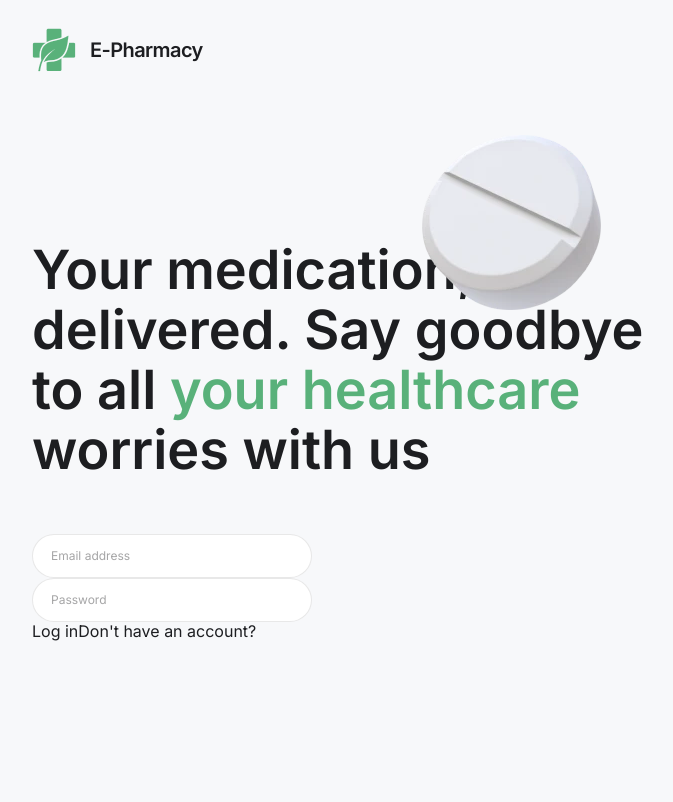
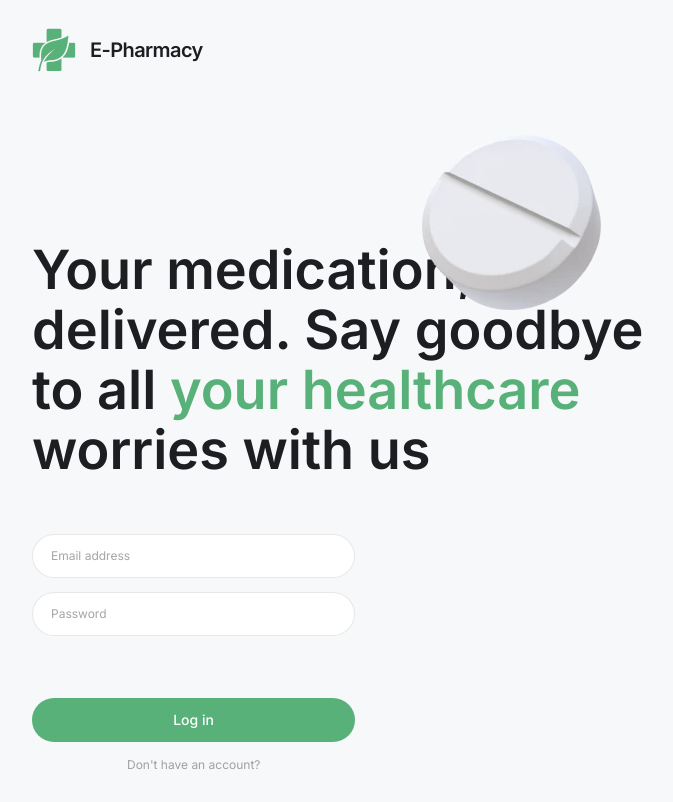
Before and after one commit to hllverel/E-Pharmacy-franchise, a React (Vite) app in the folder frontend/: page /login in a window 1280 px wide. Shown: the whole page, without its empty margins (0-673 px from the left). Built offline with nearby package versions, Linux system fonts and the light colour scheme; no server answers.

Commit message:
login form css

```diff
--- a/frontend/src/components/FormInput/FormInput.module.css
+++ b/frontend/src/components/FormInput/FormInput.module.css
@@ -26,6 +26,7 @@
 
 @media (min-width: 768px) {
   .input {
-    width: 280px;
+    min-width: 280px;
+    max-width: 323px;
   }
 }
--- a/frontend/src/components/LoginForm/LoginForm.module.css
+++ b/frontend/src/components/LoginForm/LoginForm.module.css
@@ -0,0 +1,60 @@
+.form {
+  display: flex;
+  flex-direction: column;
+  align-items: center;
+  max-width: 335px;
+  width: 100%;
+}
+
+.fields {
+  display: flex;
+  flex-direction: column;
+  gap: 10px;
+  margin-bottom: 128px;
+  width: 100%;
+}
+
+.button {
+  width: 100%;
+  height: 44px;
+  border-radius: 60px;
+  background: var(--green);
+  margin-bottom: 14px;
+  text-align: center;
+  font-weight: 500;
+  font-size: 14px;
+  line-height: 1.28571;
+  color: var(--white);
+}
+
+.link {
+  font-size: 12px;
+  line-height: 1.5;
+  color: rgba(29, 30, 33, 0.4);
+}
+
+@media (min-width: 768px) {
+  .form {
+    max-width: 574px;
+    align-items: flex-start;
+  }
+
+  .fields {
+    margin-bottom: 62px;
+    gap: 14px;
+  }
+
+  .button {
+    width: 323px;
+  }
+
+  .link {
+    margin-left: 95px;
+  }
+}
+
+@media (min-width: 1440px) {
+  .form {
+    margin-left: 100px;
+  }
+}
--- a/frontend/src/components/ProductCard/ProductCard.jsx
+++ b/frontend/src/components/ProductCard/ProductCard.jsx
@@ -8,7 +8,7 @@ export default function ProductCard({ product, variant, isPending, onEdit, onDel
   return (
     <li className={styles.card}>
       <div className={styles.imageBox}>
-        <img
+        {/* <img
           src={product.photo || placeholder}
           srcSet={`product.photo || ${placeholder} 1x, product.photo || ${placeholder2x} 2x`}
           alt={product.name}
@@ -16,7 +16,20 @@ export default function ProductCard({ product, variant, isPending, onEdit, onDel
           height="280"
           loading="lazy"
           className={styles.image}
-        />
+        /> */}
+        <img
+  src={product.photo || placeholder}
+  srcSet={
+    product.photo
+      ? undefined
+      : `${placeholder} 1x, ${placeholder2x} 2x`
+  }
+  alt={product.name}
+  width="280"
+  height="280"
+  loading="lazy"
+  className={styles.image}
+/>
       </div>
       <div className={styles.info}>
         <div className={styles.titleRow}>
```
